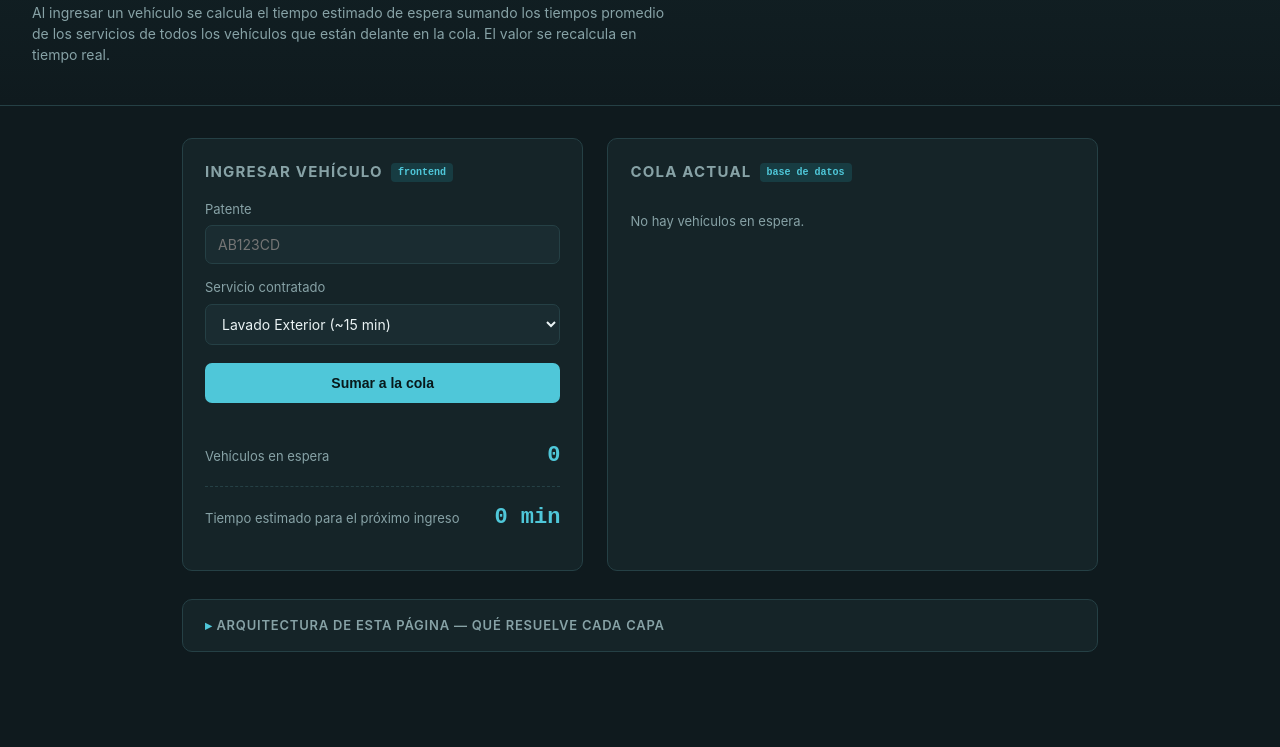
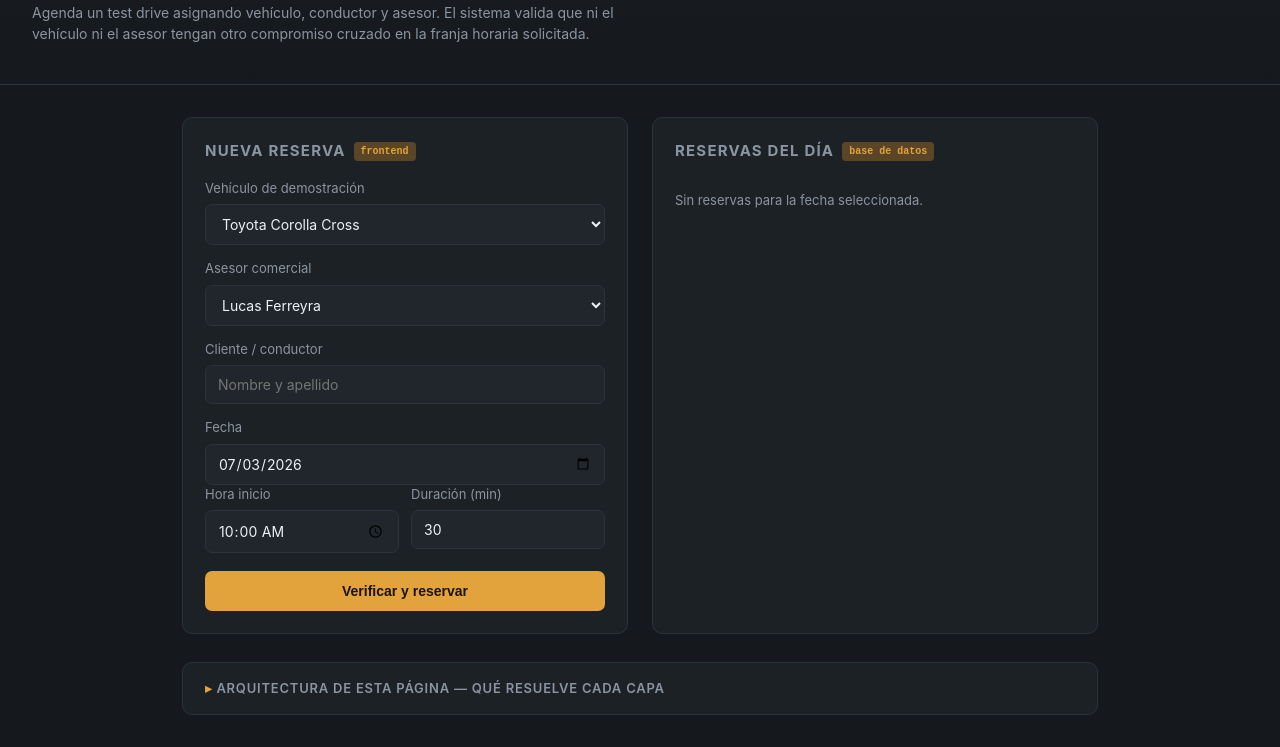
Before and after one commit to MovilidadQQ/Concesionario---Reserva-de-Pruebas-de-Manejo-Test-Drive-, a plain HTML site: page index.html in a window 1280 px wide. Shown: the part 118-865 px from the top of the page. Before the commit the page ends 802 px from the top, so only its background shows below. Drawn offline with Linux system fonts and the light colour scheme.

Commit message:
Replace virtual waiting line page with test drive reservationcodigo

```diff
--- a/index.html
+++ b/index.html
@@ -3,228 +3,370 @@
 <head>
 <meta charset="UTF-8">
 <meta name="viewport" content="width=device-width, initial-scale=1.0">
-<title>Caso 13.3 — Fila Virtual de Espera</title>
+<title>Caso 13.1 — Reserva de Test Drive</title>
 <style>
   :root{
-    --bg:#0f1a1e;
-    --panel:#152428;
-    --panel-2:#1a2c31;
-    --line:#254045;
-    --text:#eaf3f4;
-    --muted:#87a2a6;
-    --cyan:#4fc7d9;
-    --cyan-dim:#173c42;
+    --bg:#15181c;
+    --panel:#1c2126;
+    --panel-2:#20262c;
+    --line:#2c3339;
+    --text:#eef1f3;
+    --muted:#8b95a1;
+    --amber:#e2a33d;
+    --amber-dim:#5a4526;
     --red:#e0654f;
     --green:#5fb984;
     --mono:'JetBrains Mono','Courier New',monospace;
   }
   *{box-sizing:border-box;}
-  body{margin:0;background:var(--bg);color:var(--text);font-family:'Inter',-apple-system,Segoe UI,sans-serif;line-height:1.5;}
-  header{padding:38px 32px 26px;border-bottom:1px solid var(--line);background:linear-gradient(180deg,#122226,#0f1a1e);}
-  .eyebrow{font-family:var(--mono);font-size:12px;letter-spacing:.14em;color:var(--cyan);text-transform:uppercase;}
-  h1{margin:8px 0 6px;font-size:28px;font-weight:700;letter-spacing:-.01em;}
+  body{
+    margin:0;
+    background:var(--bg);
+    color:var(--text);
+    font-family:'Inter',-apple-system,Segoe UI,sans-serif;
+    line-height:1.5;
+  }
+  header{
+    padding:38px 32px 26px;
+    border-bottom:1px solid var(--line);
+    background:linear-gradient(180deg,#1a1e23,#15181c);
+  }
+  .eyebrow{
+    font-family:var(--mono);
+    font-size:12px;
+    letter-spacing:.14em;
+    color:var(--amber);
+    text-transform:uppercase;
+  }
+  h1{
+    margin:8px 0 6px;
+    font-size:28px;
+    font-weight:700;
+    letter-spacing:-.01em;
+  }
   .sub{color:var(--muted);font-size:14px;max-width:640px;}
   main{max-width:980px;margin:0 auto;padding:32px;}
-  .grid{display:grid;grid-template-columns:.9fr 1.1fr;gap:24px;}
+  .grid{display:grid;grid-template-columns:1fr 1fr;gap:24px;}
   @media(max-width:800px){.grid{grid-template-columns:1fr;}}
-  .card{background:var(--panel);border:1px solid var(--line);border-radius:10px;padding:22px;}
-  .card h2{font-size:15px;margin:0 0 16px;text-transform:uppercase;letter-spacing:.08em;color:var(--muted);display:flex;align-items:center;gap:8px;}
-  .tag{font-family:var(--mono);font-size:10px;padding:2px 7px;border-radius:4px;background:var(--cyan-dim);color:var(--cyan);text-transform:none;letter-spacing:0;}
+  .card{
+    background:var(--panel);
+    border:1px solid var(--line);
+    border-radius:10px;
+    padding:22px;
+  }
+  .card h2{
+    font-size:15px;
+    margin:0 0 16px;
+    text-transform:uppercase;
+    letter-spacing:.08em;
+    color:var(--muted);
+    display:flex;align-items:center;gap:8px;
+  }
+  .tag{
+    font-family:var(--mono);
+    font-size:10px;
+    padding:2px 7px;
+    border-radius:4px;
+    background:var(--amber-dim);
+    color:var(--amber);
+    text-transform:none;
+    letter-spacing:0;
+  }
   label{display:block;font-size:13px;color:var(--muted);margin:14px 0 6px;}
   label:first-child{margin-top:0;}
-  select,input{width:100%;background:var(--panel-2);border:1px solid var(--line);color:var(--text);padding:10px 12px;border-radius:7px;font-size:14px;font-family:inherit;}
-  select:focus,input:focus{outline:2px solid var(--cyan);outline-offset:1px;}
-  button{margin-top:18px;width:100%;background:var(--cyan);color:#08191b;border:none;padding:12px;border-radius:7px;font-weight:700;font-size:14px;cursor:pointer;}
+  select,input{
+    width:100%;
+    background:var(--panel-2);
+    border:1px solid var(--line);
+    color:var(--text);
+    padding:10px 12px;
+    border-radius:7px;
+    font-size:14px;
+    font-family:inherit;
+  }
+  select:focus,input:focus{outline:2px solid var(--amber);outline-offset:1px;}
+  .row2{display:grid;grid-template-columns:1fr 1fr;gap:12px;}
+  button{
+    margin-top:18px;
+    width:100%;
+    background:var(--amber);
+    color:#1a1408;
+    border:none;
+    padding:12px;
+    border-radius:7px;
+    font-weight:700;
+    font-size:14px;
+    cursor:pointer;
+  }
   button:hover{filter:brightness(1.08);}
-
-  .stat{display:flex;justify-content:space-between;align-items:baseline;padding:14px 0;border-bottom:1px dashed var(--line);}
-  .stat:last-child{border-bottom:none;}
-  .stat .label{color:var(--muted);font-size:13px;}
-  .stat .value{font-family:var(--mono);font-size:22px;font-weight:700;color:var(--cyan);}
-
+  .msg{
+    margin-top:14px;
+    padding:10px 12px;
+    border-radius:7px;
+    font-size:13px;
+    display:none;
+  }
+  .msg.ok{display:block;background:#173325;color:var(--green);border:1px solid #245a3d;}
+  .msg.err{display:block;background:#3a1f1a;color:var(--red);border:1px solid #6b3226;}
   table{width:100%;border-collapse:collapse;font-size:13px;}
   th,td{padding:9px 8px;text-align:left;border-bottom:1px solid var(--line);}
   th{color:var(--muted);font-weight:600;font-size:11px;text-transform:uppercase;letter-spacing:.05em;}
-  td.mono{font-family:var(--mono);font-size:12px;}
-  .pos{color:var(--cyan);font-weight:700;font-family:var(--mono);}
-  .wait{color:var(--muted);font-family:var(--mono);font-size:12px;}
+  td.mono{font-family:var(--mono);font-size:12px;color:var(--muted);}
   .empty{color:var(--muted);font-size:13px;padding:12px 0;}
-  .attendbtn{
-    background:transparent;border:1px solid var(--line);color:var(--muted);
-    padding:5px 9px;border-radius:6px;font-size:11px;cursor:pointer;width:auto;margin:0;
+  .badge-ok{color:var(--green);font-family:var(--mono);font-size:11px;}
+  .badge-conflict{color:var(--red);font-family:var(--mono);font-size:11px;}
+
+  details{
+    margin-top:28px;
+    background:var(--panel);
+    border:1px solid var(--line);
+    border-radius:10px;
+    overflow:hidden;
   }
-  .attendbtn:hover{border-color:var(--cyan);color:var(--cyan);}
-
-  details{margin-top:28px;background:var(--panel);border:1px solid var(--line);border-radius:10px;overflow:hidden;}
-  summary{cursor:pointer;padding:16px 22px;font-size:13px;font-weight:600;color:var(--muted);text-transform:uppercase;letter-spacing:.06em;list-style:none;}
+  summary{
+    cursor:pointer;
+    padding:16px 22px;
+    font-size:13px;
+    font-weight:600;
+    color:var(--muted);
+    text-transform:uppercase;
+    letter-spacing:.06em;
+    list-style:none;
+  }
   summary::-webkit-details-marker{display:none;}
-  summary::before{content:'▸ ';color:var(--cyan);}
+  summary::before{content:'▸ ';color:var(--amber);}
   details[open] summary::before{content:'▾ ';}
   .arch-body{padding:0 22px 22px;font-size:13px;color:var(--muted);}
   .arch-body h3{color:var(--text);font-size:13px;margin:16px 0 6px;}
-  pre{background:var(--panel-2);border:1px solid var(--line);border-radius:7px;padding:12px 14px;overflow-x:auto;font-family:var(--mono);font-size:12px;color:#cdeef2;line-height:1.6;}
+  .arch-body h3 .tag{margin-right:6px;}
+  pre{
+    background:var(--panel-2);
+    border:1px solid var(--line);
+    border-radius:7px;
+    padding:12px 14px;
+    overflow-x:auto;
+    font-family:var(--mono);
+    font-size:12px;
+    color:#c9d1d9;
+    line-height:1.6;
+  }
   .tag.fe{background:#1e3350;color:#6ea8ff;}
-  .tag.be{background:#4a3418;color:#e2a33d;}
+  .tag.be{background:var(--amber-dim);color:var(--amber);}
   .tag.db{background:#33234f;color:#b48cf0;}
 </style>
 </head>
 <body>
 
 <header>
-  <div class="eyebrow">Bloque 13 · Caso 13.3</div>
-  <h1>Lavadero de Vehículos — Fila Virtual de Espera</h1>
-  <p class="sub">Al ingresar un vehículo se calcula el tiempo estimado de espera sumando los tiempos promedio de los servicios de todos los vehículos que están delante en la cola. El valor se recalcula en tiempo real.</p>
+  <div class="eyebrow">Bloque 13 · Caso 13.1</div>
+  <h1>Concesionario — Reserva de Prueba de Manejo</h1>
+  <p class="sub">Agenda un test drive asignando vehículo, conductor y asesor. El sistema valida que ni el vehículo ni el asesor tengan otro compromiso cruzado en la franja horaria solicitada.</p>
 </header>
 
 <main>
   <div class="grid">
     <div class="card">
-      <h2>Ingresar vehículo <span class="tag">frontend</span></h2>
-      <label>Patente</label>
-      <input id="patente" type="text" placeholder="AB123CD" maxlength="8">
+      <h2>Nueva reserva <span class="tag">frontend</span></h2>
+      <label>Vehículo de demostración</label>
+      <select id="vehiculo"></select>
 
-      <label>Servicio contratado</label>
-      <select id="servicio"></select>
+      <label>Asesor comercial</label>
+      <select id="asesor"></select>
 
-      <button onclick="ingresarVehiculo()">Sumar a la cola</button>
+      <label>Cliente / conductor</label>
+      <input id="cliente" type="text" placeholder="Nombre y apellido">
 
-      <div style="margin-top:22px;">
-        <div class="stat">
-          <span class="label">Vehículos en espera</span>
-          <span class="value" id="totalEnCola">0</span>
+      <label>Fecha</label>
+      <input id="fecha" type="date">
+
+      <div class="row2">
+        <div>
+          <label>Hora inicio</label>
+          <input id="horaInicio" type="time" value="10:00">
         </div>
-        <div class="stat">
-          <span class="label">Tiempo estimado para el próximo ingreso</span>
-          <span class="value" id="proximaEspera">0 min</span>
+        <div>
+          <label>Duración (min)</label>
+          <input id="duracion" type="number" value="30" min="15" step="15">
         </div>
       </div>
+
+      <button onclick="intentarReservar()">Verificar y reservar</button>
+      <div id="msg" class="msg"></div>
     </div>
 
     <div class="card">
-      <h2>Cola actual <span class="tag">base de datos</span></h2>
-      <div id="tablaCola"></div>
+      <h2>Reservas del día <span class="tag">base de datos</span></h2>
+      <div id="tablaReservas"></div>
     </div>
   </div>
 
   <details>
     <summary>Arquitectura de esta página — qué resuelve cada capa</summary>
     <div class="arch-body">
-      <p>Todo corre en el navegador: el "servidor" es un conjunto de funciones JS y la "base de datos" es un objeto en memoria persistido en <code>localStorage</code>.</p>
+      <p>Al ser un único archivo HTML/CSS/JS sin servidor real, el <strong>backend</strong> y la <strong>base de datos</strong> se simulan en JavaScript dentro del mismo documento: funciones puras hacen de "endpoints" y un objeto <code>DB</code> persistido en <code>localStorage</code> hace de tablas.</p>
 
-      <h3><span class="tag fe">Frontend</span>Alta de vehículo + panel en vivo</h3>
-      <p>El formulario toma patente y tipo de servicio. El panel de la derecha se vuelve a renderizar cada vez que cambia la cola, mostrando la posición y el tiempo estimado de cada vehículo.</p>
+      <h3><span class="tag fe">Frontend</span>Formulario + render de tabla</h3>
+      <p>Captura vehículo, asesor, cliente, fecha y franja horaria. Renderiza la grilla de reservas del día leyendo directamente de <code>DB.reservas</code>.</p>
 
-      <h3><span class="tag be">Backend simulado</span>Algoritmo de tiempo de espera</h3>
-      <p><code>calcularTiempoEspera()</code> suma el tiempo promedio del tipo de servicio de cada vehículo que está delante en la cola. No es un valor fijo: si el auto de adelante tiene "Encerado" (más lento), el que ingresa después ve una espera mayor que si tuviera "Lavado Exterior". Al atender o retirar un vehículo, se recalculan todas las posiciones siguientes.</p>
-      <pre>function tiempoPromedio(tipoServicio) {
-  return DB.servicios.find(s => s.tipo === tipoServicio).minutos;
+      <h3><span class="tag be">Backend simulado</span>Validación de cruce de horarios</h3>
+      <p>Antes de crear la reserva, <code>verificarDisponibilidad()</code> recorre la tabla de reservas y chequea solapamiento de intervalos tanto para el <code>vehiculoId</code> como para el <code>asesorId</code> en la misma fecha. Si hay conflicto en cualquiera de los dos, rechaza la operación e informa cuál recurso está ocupado.</p>
+      <pre>function seSuperponen(iniA, finA, iniB, finB) {
+  return iniA &lt; finB && iniB &lt; finA;
 }
 
-function calcularTiempoEspera(posicion) {
-  // suma el tiempo de todos los vehículos delante de esta posición
-  return DB.cola
-    .slice(0, posicion)
-    .reduce((total, v) => total + tiempoPromedio(v.servicio), 0);
-}
+function verificarDisponibilidad(vehiculoId, asesorId, fecha, ini, fin) {
+  const delDia = DB.reservas.filter(r => r.fecha === fecha);
 
-function agregarVehiculo(patente, servicio) {
-  DB.cola.push({ id: Date.now(), patente, servicio, ingreso: Date.now() });
-  guardarDB();
-}
+  const conflictoVehiculo = delDia.some(r =>
+    r.vehiculoId === vehiculoId && seSuperponen(ini, fin, r.ini, r.fin));
 
-function atenderSiguiente() {
-  DB.cola.shift();      // el vehículo atendido sale de la cola
-  guardarDB();          // el resto recalcula posición automáticamente al renderizar
+  const conflictoAsesor = delDia.some(r =>
+    r.asesorId === asesorId && seSuperponen(ini, fin, r.ini, r.fin));
+
+  return { disponible: !conflictoVehiculo && !conflictoAsesor,
+           conflictoVehiculo, conflictoAsesor };
 }</pre>
 
-      <h3><span class="tag db">Base de datos simulada</span>Tablas <code>servicios</code> y <code>cola</code></h3>
-      <p><code>servicios</code> guarda el tiempo promedio por tipo (catálogo fijo). <code>cola</code> es un array ordenado que funciona como una tabla con orden de llegada implícito — la posición de un registro en el array define su lugar en la fila, igual que un <code>ORDER BY fecha_ingreso</code> haría en SQL.</p>
+      <h3><span class="tag db">Base de datos simulada</span>Tablas en <code>localStorage</code></h3>
+      <p>Tres tablas: <code>vehiculos</code>, <code>asesores</code> y <code>reservas</code> (con <code>vehiculoId</code>, <code>asesorId</code>, <code>cliente</code>, <code>fecha</code>, <code>ini</code>, <code>fin</code> en minutos). Cada reserva exitosa hace <code>push</code> a <code>DB.reservas</code> y persiste con <code>localStorage.setItem</code>, tal como haría un INSERT en SQL.</p>
     </div>
   </details>
 </main>
 
 <script>
-  const STORAGE_KEY = 'bloque13_lavadero_db';
+  const STORAGE_KEY = 'bloque13_concesionario_db';
 
   function dbInicial(){
     return {
-      servicios: [
-        {tipo:'Lavado Exterior', minutos:15},
-        {tipo:'Lavado Completo', minutos:30},
-        {tipo:'Encerado', minutos:45},
+      vehiculos: [
+        {id:1, nombre:'Toyota Corolla Cross'},
+        {id:2, nombre:'VW Taos'},
+        {id:3, nombre:'Fiat Cronos'},
       ],
-      cola: []
+      asesores: [
+        {id:1, nombre:'Lucas Ferreyra'},
+        {id:2, nombre:'Ayelén Rojas'},
+      ],
+      reservas: []
     };
   }
-  function cargarDB(){ const raw = localStorage.getItem(STORAGE_KEY); return raw ? JSON.parse(raw) : dbInicial(); }
-  function guardarDB(){ localStorage.setItem(STORAGE_KEY, JSON.stringify(DB)); }
+
+  function cargarDB(){
+    const raw = localStorage.getItem(STORAGE_KEY);
+    return raw ? JSON.parse(raw) : dbInicial();
+  }
+  function guardarDB(){
+    localStorage.setItem(STORAGE_KEY, JSON.stringify(DB));
+  }
 
   let DB = cargarDB();
 
-  // ---- "backend" ----
-  function tiempoPromedio(tipoServicio){
-    return DB.servicios.find(s => s.tipo === tipoServicio).minutos;
+  function hhmmAMin(hhmm){
+    const [h,m] = hhmm.split(':').map(Number);
+    return h*60+m;
   }
-  function calcularTiempoEspera(posicion){
-    return DB.cola.slice(0, posicion).reduce((total, v) => total + tiempoPromedio(v.servicio), 0);
+  function minAHHMM(min){
+    const h = String(Math.floor(min/60)).padStart(2,'0');
+    const m = String(min%60).padStart(2,'0');
+    return `${h}:${m}`;
   }
-  function agregarVehiculo(patente, servicio){
-    DB.cola.push({ id: Date.now(), patente: patente.toUpperCase(), servicio, ingreso: Date.now() });
+
+  function seSuperponen(iniA, finA, iniB, finB){
+    return iniA < finB && iniB < finA;
+  }
+
+  // ---- "backend": lógica de negocio ----
+  function verificarDisponibilidad(vehiculoId, asesorId, fecha, ini, fin){
+    const delDia = DB.reservas.filter(r => r.fecha === fecha);
+    const conflictoVehiculo = delDia.find(r => r.vehiculoId === vehiculoId && seSuperponen(ini, fin, r.ini, r.fin));
+    const conflictoAsesor = delDia.find(r => r.asesorId === asesorId && seSuperponen(ini, fin, r.ini, r.fin));
+    return { disponible: !conflictoVehiculo && !conflictoAsesor, conflictoVehiculo, conflictoAsesor };
+  }
+
+  function crearReserva({vehiculoId, asesorId, cliente, fecha, ini, fin}){
+    const check = verificarDisponibilidad(vehiculoId, asesorId, fecha, ini, fin);
+    if(!check.disponible){
+      return { ok:false, check };
+    }
+    const nueva = { id: Date.now(), vehiculoId, asesorId, cliente, fecha, ini, fin };
+    DB.reservas.push(nueva);
     guardarDB();
-  }
-  function atenderSiguiente(){
-    DB.cola.shift();
-    guardarDB();
+    return { ok:true, reserva:nueva };
   }
 
   // ---- frontend ----
-  function poblarServicios(){
-    document.getElementById('servicio').innerHTML =
-      DB.servicios.map(s => `<option value="${s.tipo}">${s.tipo} (~${s.minutos} min)</option>`).join('');
+  function poblarSelects(){
+    const vSel = document.getElementById('vehiculo');
+    const aSel = document.getElementById('asesor');
+    vSel.innerHTML = DB.vehiculos.map(v => `<option value="${v.id}">${v.nombre}</option>`).join('');
+    aSel.innerHTML = DB.asesores.map(a => `<option value="${a.id}">${a.nombre}</option>`).join('');
   }
 
-  function render(){
-    const cont = document.getElementById('tablaCola');
-    document.getElementById('totalEnCola').textContent = DB.cola.length;
-    document.getElementById('proximaEspera').textContent = calcularTiempoEspera(DB.cola.length) + ' min';
+  function nombreVehiculo(id){ return DB.vehiculos.find(v=>v.id==id)?.nombre || '—'; }
+  function nombreAsesor(id){ return DB.asesores.find(a=>a.id==id)?.nombre || '—'; }
 
-    if(DB.cola.length === 0){
-      cont.innerHTML = '<div class="empty">No hay vehículos en espera.</div>';
+  function renderTabla(){
+    const fecha = document.getElementById('fecha').value;
+    const cont = document.getElementById('tablaReservas');
+    const filas = DB.reservas.filter(r => !fecha || r.fecha === fecha)
+                             .sort((a,b)=>a.ini-b.ini);
+    if(filas.length === 0){
+      cont.innerHTML = '<div class="empty">Sin reservas para la fecha seleccionada.</div>';
       return;
     }
-
     cont.innerHTML = `
       <table>
-        <thead><tr><th>#</th><th>Patente</th><th>Servicio</th><th>Espera est.</th><th></th></tr></thead>
+        <thead><tr><th>Horario</th><th>Vehículo</th><th>Asesor</th><th>Cliente</th></tr></thead>
         <tbody>
-          ${DB.cola.map((v,i) => `
+          ${filas.map(r => `
             <tr>
-              <td class="pos">${i+1}</td>
-              <td class="mono">${v.patente}</td>
-              <td>${v.servicio}</td>
-              <td class="wait">${calcularTiempoEspera(i)} min</td>
-              <td>${i===0 ? `<button class="attendbtn" onclick="atender()">Atender</button>` : ''}</td>
+              <td class="mono">${minAHHMM(r.ini)}–${minAHHMM(r.fin)}</td>
+              <td>${nombreVehiculo(r.vehiculoId)}</td>
+              <td>${nombreAsesor(r.asesorId)}</td>
+              <td>${r.cliente}</td>
             </tr>`).join('')}
         </tbody>
       </table>`;
   }
 
-  function ingresarVehiculo(){
-    const patente = document.getElementById('patente').value.trim();
-    const servicio = document.getElementById('servicio').value;
-    if(!patente) return;
-    agregarVehiculo(patente, servicio);
-    document.getElementById('patente').value = '';
-    render();
+  function intentarReservar(){
+    const vehiculoId = Number(document.getElementById('vehiculo').value);
+    const asesorId = Number(document.getElementById('asesor').value);
+    const cliente = document.getElementById('cliente').value.trim();
+    const fecha = document.getElementById('fecha').value;
+    const ini = hhmmAMin(document.getElementById('horaInicio').value);
+    const dur = Number(document.getElementById('duracion').value);
+    const fin = ini + dur;
+
+    const msg = document.getElementById('msg');
+
+    if(!cliente || !fecha){
+      msg.className = 'msg err';
+      msg.textContent = 'Completá cliente y fecha antes de reservar.';
+      return;
+    }
+
+    const res = crearReserva({vehiculoId, asesorId, cliente, fecha, ini, fin});
+
+    if(res.ok){
+      msg.className = 'msg ok';
+      msg.textContent = `Reserva confirmada: ${minAHHMM(ini)}–${minAHHMM(fin)} · ${nombreVehiculo(vehiculoId)} con ${nombreAsesor(asesorId)}.`;
+      document.getElementById('cliente').value = '';
+      renderTabla();
+    } else {
+      msg.className = 'msg err';
+      const motivos = [];
+      if(res.check.conflictoVehiculo) motivos.push(`el vehículo ya está reservado ${minAHHMM(res.check.conflictoVehiculo.ini)}–${minAHHMM(res.check.conflictoVehiculo.fin)}`);
+      if(res.check.conflictoAsesor) motivos.push(`el asesor ya tiene un test drive ${minAHHMM(res.check.conflictoAsesor.ini)}–${minAHHMM(res.check.conflictoAsesor.fin)}`);
+      msg.textContent = 'No se puede reservar: ' + motivos.join(' y ') + '.';
+    }
   }
 
-  function atender(){
-    atenderSiguiente();
-    render();
-  }
+  document.getElementById('fecha').valueAsDate = new Date();
+  document.getElementById('fecha').addEventListener('change', renderTabla);
 
-  poblarServicios();
-  render();
+  poblarSelects();
+  renderTabla();
 </script>
 </body>
 </html>
```
